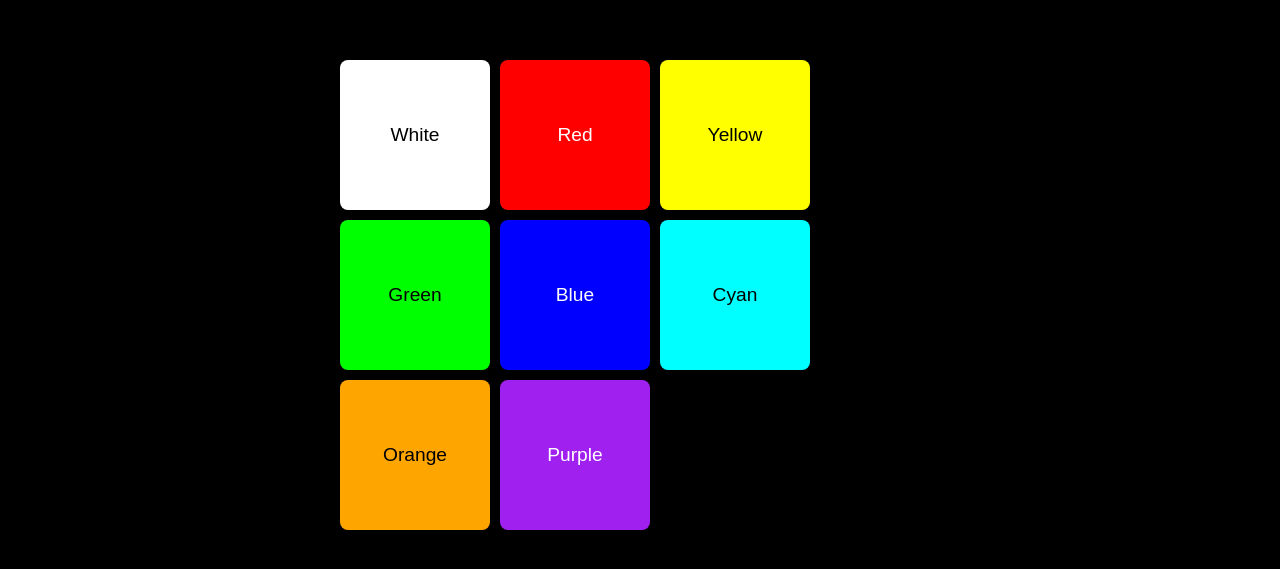
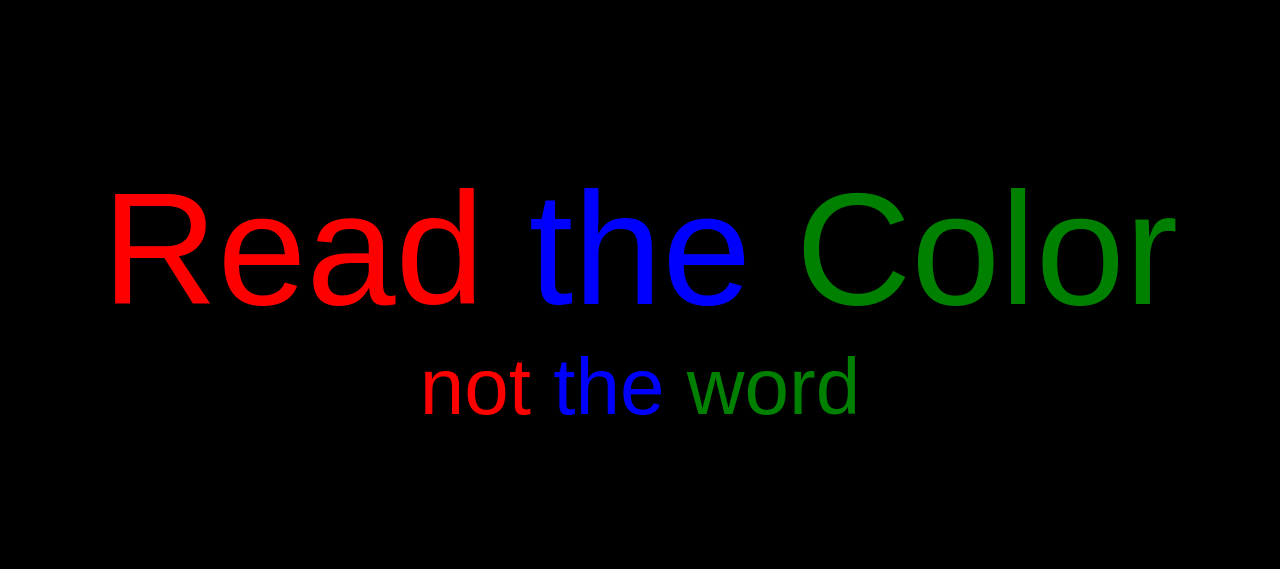
Before and after one commit to InvictusNavarchus/read-the-color, a SvelteKit app: page / in a window 1280 px wide. Shown: the part 105-674 px from the top of the page. Built offline with nearby package versions, Linux system fonts and the light colour scheme.

Commit message:
replace the / page with a title and move the intro to /intro
The website is now starting to be structured in the form of slides

```diff
--- a/src/routes/+page.svelte
+++ b/src/routes/+page.svelte
@@ -1,55 +1,43 @@
+<main>
+    <div>
+        <div class="title">
+            <span class="red">Read</span>
+            <span class="blue">the</span>
+            <span class="green">Color</span>
+        </div>
+        <div class="subtitle">
+            <span class="red">not</span>
+            <span class="blue">the</span>
+            <span class="green">word</span>
+        </div>
+    </div>
+</main>
 <script>
     import '../app.css';
 </script>
-<main>
-    <div class="container">
-        <div class="color-box White">White</div>
-        <div class="color-box Red">Red</div>
-        <div class="color-box Yellow">Yellow</div>
-        <div class="color-box Green">Green</div>
-        <div class="color-box Blue">Blue</div>
-        <div class="color-box Cyan">Cyan</div>
-        <div class="color-box Orange">Orange</div>
-        <div class="color-box Purple">Purple</div>
-    </div>
-</main>
 <style>
     main {
-        font-family: Arial, sans-serif;
         display: flex;
         justify-content: center;
         align-items: center;
         height: 100vh;
         margin: 0;
+        font-family: Arial, sans-serif;
+        text-align: center;
     }
-    .container {
-        display: flex;
-        flex-wrap: wrap;
-        gap: 10px;
-        max-width: 600px;
+    .title {
+        font-size: 20vh;
     }
-    .color-box {
-        width: 150px;
-        height: 150px;
-        display: flex;
-        align-items: center;
-        justify-content: center;
-        color: #ffffff;
-        font-size: 1.2em;
-        border-radius: 8px;
-        box-shadow: 0 4px 8px rgba(0, 0, 0, 0.1);
-        transition: transform 0.3s, box-shadow 0.3s;
+    .subtitle {
+        font-size: 10vh;
     }
-    .color-box:hover {
-        transform: scale(1.1);
-        box-shadow: 0 8px 16px rgba(0, 0, 0, 0.2);
+    .red {
+        color: red;
     }
-    .White { background-color: #FFFFFF; color: #000; }
-    .Red { background-color: #FF0000; }
-    .Yellow { background-color: #FFFF00; color: #000; }
-    .Green { background-color: #00FF00; color: #000; }
-    .Blue { background-color: #0000FF; }
-    .Cyan { background-color: #00FFFF; color: #000; }
-    .Orange { background-color: #FFA500; color: #000; }
-    .Purple { background-color: #A020F0; }
+    .blue {
+        color: blue;
+    }
+    .green {
+        color: green;
+    }
 </style>
--- /dev/null
+++ b/src/routes/intro/+page.svelte
@@ -0,0 +1,55 @@
+<script>
+    import '../../app.css';
+</script>
+<main>
+    <div class="container">
+        <div class="color-box White">White</div>
+        <div class="color-box Red">Red</div>
+        <div class="color-box Yellow">Yellow</div>
+        <div class="color-box Green">Green</div>
+        <div class="color-box Blue">Blue</div>
+        <div class="color-box Cyan">Cyan</div>
+        <div class="color-box Orange">Orange</div>
+        <div class="color-box Purple">Purple</div>
+    </div>
+</main>
+<style>
+    main {
+        font-family: Arial, sans-serif;
+        display: flex;
+        justify-content: center;
+        align-items: center;
+        height: 100vh;
+        margin: 0;
+    }
+    .container {
+        display: flex;
+        flex-wrap: wrap;
+        gap: 10px;
+        max-width: 600px;
+    }
+    .color-box {
+        width: 150px;
+        height: 150px;
+        display: flex;
+        align-items: center;
+        justify-content: center;
+        color: #ffffff;
+        font-size: 1.2em;
+        border-radius: 8px;
+        box-shadow: 0 4px 8px rgba(0, 0, 0, 0.1);
+        transition: transform 0.3s, box-shadow 0.3s;
+    }
+    .color-box:hover {
+        transform: scale(1.1);
+        box-shadow: 0 8px 16px rgba(0, 0, 0, 0.2);
+    }
+    .White { background-color: #FFFFFF; color: #000; }
+    .Red { background-color: #FF0000; }
+    .Yellow { background-color: #FFFF00; color: #000; }
+    .Green { background-color: #00FF00; color: #000; }
+    .Blue { background-color: #0000FF; }
+    .Cyan { background-color: #00FFFF; color: #000; }
+    .Orange { background-color: #FFA500; color: #000; }
+    .Purple { background-color: #A020F0; }
+</style>
```
